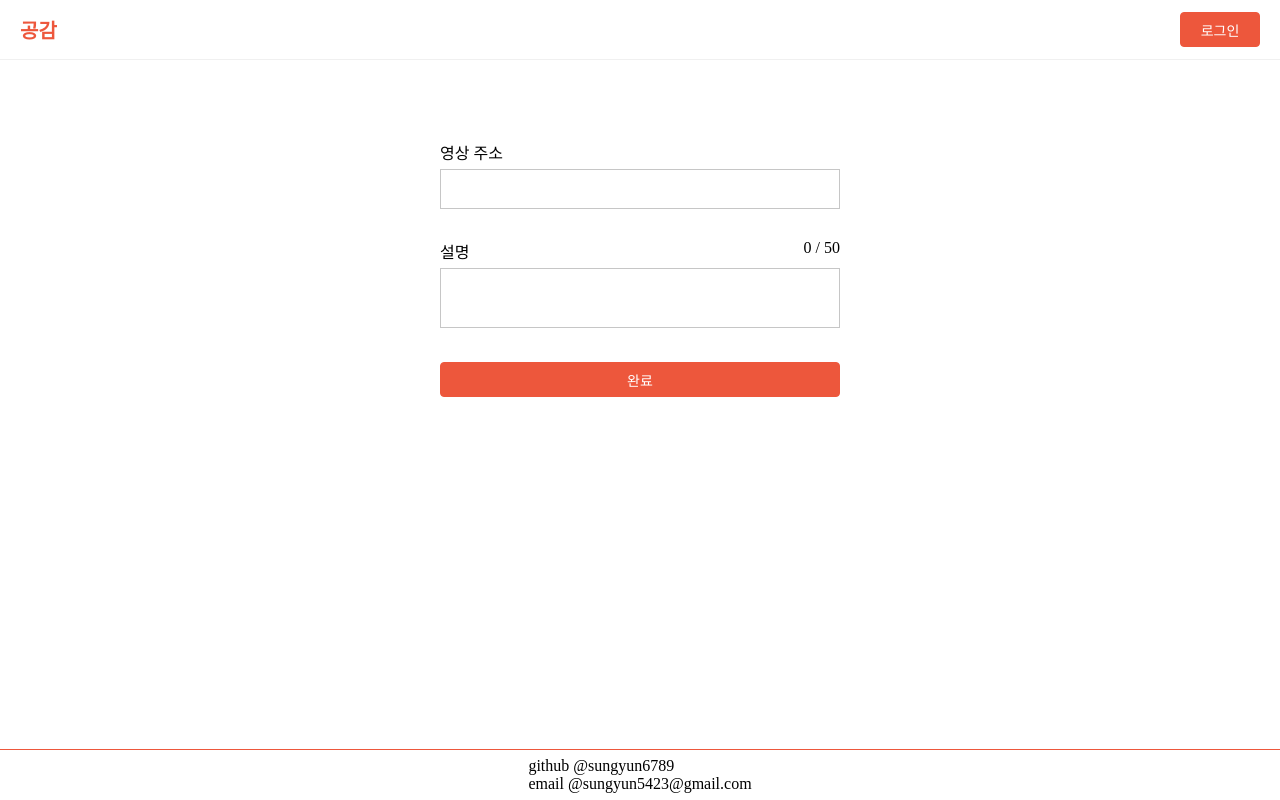
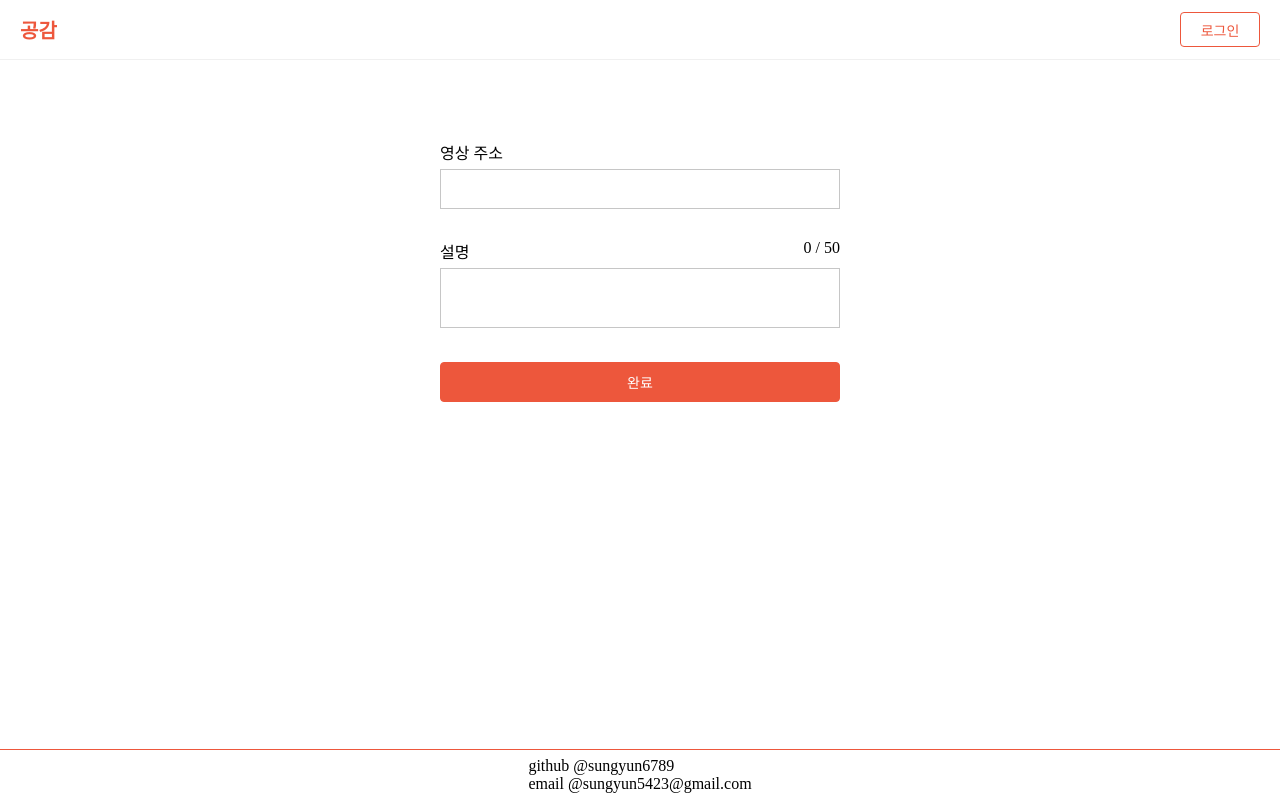
Before and after one commit to sungyun6789/empathy, a Next.js app: page /write in a window 1280 px wide. Built offline with nearby package versions, Linux system fonts and the light colour scheme.

Commit message:
style: button fill color

```diff
--- a/components/auth/AuthForm.tsx
+++ b/components/auth/AuthForm.tsx
@@ -77,7 +77,7 @@ const AuthForm = ({ mode }: Props) => {
           <Input name="password" type="password" onChange={handleChange} placeholder={passwordPlaceholder} />
         </InputGroup>
 
-        <Button width="100%" type="submit">
+        <Button width="100%" fill type="submit">
           {buttonText}
         </Button>
 
--- a/components/system/Button.tsx
+++ b/components/system/Button.tsx
@@ -7,6 +7,7 @@ import type { ButtonHTMLAttributes } from 'react';
 interface ButtonProps {
   width?: number | string;
   height?: number | string;
+  fill?: boolean;
 }
 
 interface Props extends ButtonHTMLAttributes<HTMLButtonElement>, ButtonProps {}
@@ -21,15 +22,15 @@ const StyledButton = styled.button<ButtonProps>`
   width: ${(props) => props.width ?? '80px'};
   height: ${(props) => props.height ?? '35px'};
   font-size: 14px;
-  color: white;
-  background-color: ${COLORS.primary};
+  color: ${(props) => (props.fill ? '#ffffff' : COLORS.primary)};
+  background-color: ${(props) => (props.fill ? COLORS.primary : '#ffffff')};
   border: 1px solid ${COLORS.primary};
   border-radius: 4px;
   transition: 0.3s;
   cursor: pointer;
 
   :hover {
-    color: ${COLORS.primary};
-    background-color: white;
+    color: ${(props) => (props.fill ? COLORS.primary : '#ffffff')};
+    background-color: ${(props) => (props.fill ? '#ffffff' : COLORS.primary)};
   }
 `;
--- a/components/write/WriteForm.tsx
+++ b/components/write/WriteForm.tsx
@@ -44,7 +44,7 @@ const WriteForm = () => {
         <TextArea maxLength={50} name="description" onChange={handleChange} />
       </InputGroup>
 
-      <Button width="100%" type="submit">
+      <Button width="100%" height="40px" fill type="submit">
         완료
       </Button>
     </StyledForm>
```
